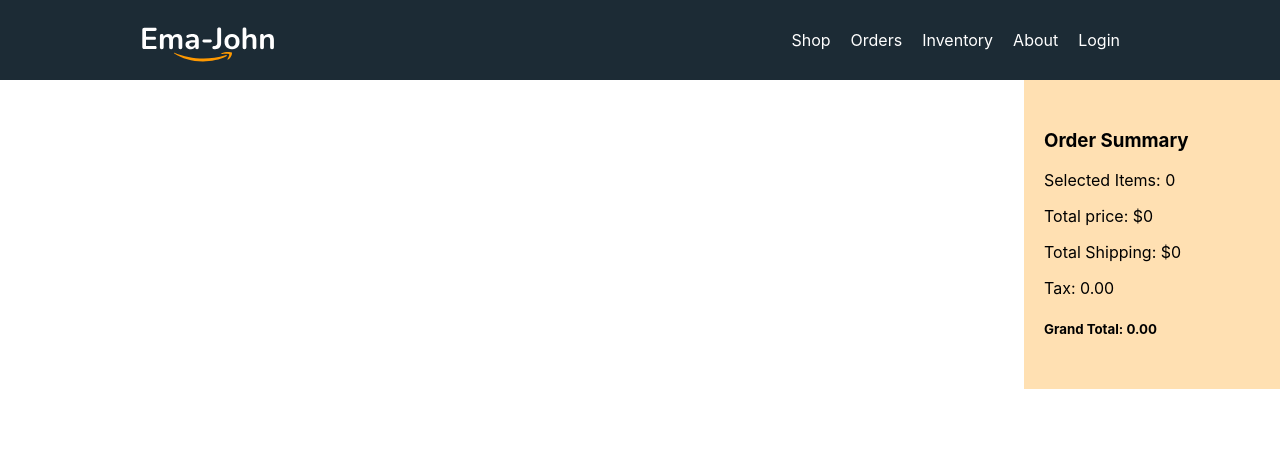
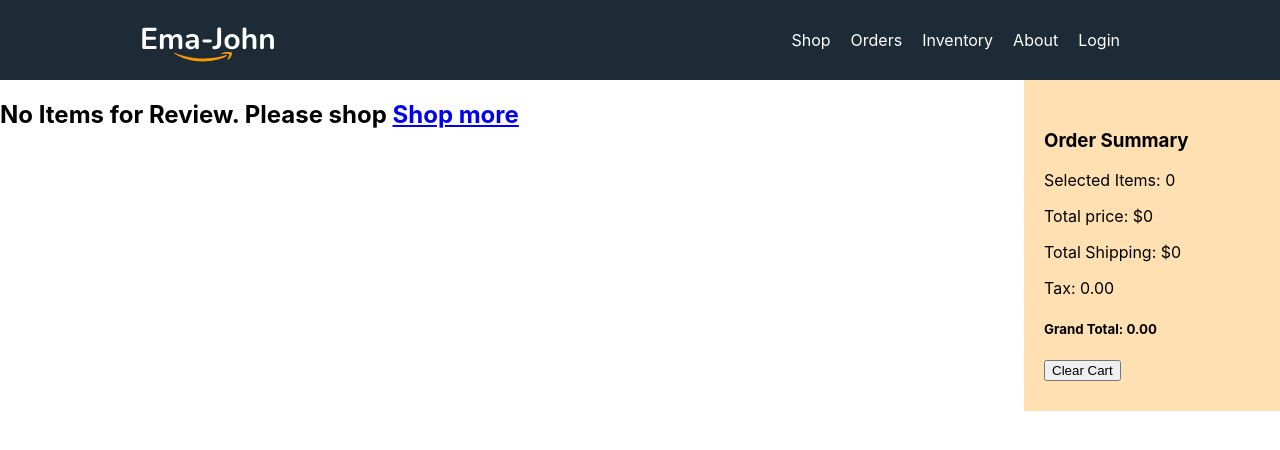
Before and after one commit to sowmik-sec/ama-zon-clone, a React (Create React App) app: page /orders in a window 1280 px wide. Shown: the top 450 px of the page. Built offline with nearby package versions, Linux system fonts and the light colour scheme.

Commit message:
children props and more

```diff
--- a/src/components/Cart/Cart.js
+++ b/src/components/Cart/Cart.js
@@ -1,7 +1,7 @@
 import React from "react";
 import "./Cart.css";
 
-const Cart = ({ cart }) => {
+const Cart = ({ cart, clearCart, children }) => {
   let total = 0,
     shipping = 0,
     quantity = 0;
@@ -20,6 +20,8 @@
       <p>Total Shipping: ${shipping}</p>
       <p>Tax: {tax.toFixed(2)}</p>
       <h5>Grand Total: {grandTotal.toFixed(2)}</h5>
+      <button onClick={clearCart}>Clear Cart</button>
+      {children}
     </div>
   );
 };
--- a/src/components/Orders/Orders.js
+++ b/src/components/Orders/Orders.js
@@ -1,16 +1,20 @@
 import React, { useState } from "react";
-import { useLoaderData } from "react-router-dom";
-import { removeFromDb } from "../../utilities/fakedb";
+import { Link, useLoaderData } from "react-router-dom";
+import { deleteShoppingCart, removeFromDb } from "../../utilities/fakedb";
 import Cart from "../Cart/Cart";
 import ReviewItem from "../ReviewItem/ReviewItem";
 
 const Orders = () => {
-  const { products, initialCart } = useLoaderData();
+  const { initialCart } = useLoaderData();
   const [cart, setCart] = useState(initialCart);
   const handleRemoveItem = (id) => {
     const remaining = cart.filter((product) => product.id !== id);
     setCart(remaining);
     removeFromDb(id);
+  };
+  const clearCart = () => {
+    setCart([]);
+    deleteShoppingCart();
   };
   return (
     <div className="shop-container">
@@ -22,9 +26,14 @@
             handleRemoveItem={handleRemoveItem}
           />
         ))}
+        {cart.length === 0 && (
+          <h2>
+            No Items for Review. Please shop <Link to="/">Shop more</Link>
+          </h2>
+        )}
       </div>
       <div className="cart-container">
-        <Cart cart={cart} />
+        <Cart clearCart={clearCart} cart={cart} />
       </div>
     </div>
   );
--- a/src/components/Shop/Shop.js
+++ b/src/components/Shop/Shop.js
@@ -3,12 +3,20 @@
 import React, { useEffect, useState } from "react";
 import Product from "../Product/Product";
 import Cart from "../Cart/Cart";
-import { addToDb, getStoredCart } from "../../utilities/fakedb";
-import { useLoaderData } from "react-router-dom";
+import {
+  addToDb,
+  deleteShoppingCart,
+  getStoredCart,
+} from "../../utilities/fakedb";
+import { Link, useLoaderData } from "react-router-dom";
 
 const Shop = () => {
   const products = useLoaderData();
   const [cart, setCart] = useState([]);
+  const clearCart = () => {
+    setCart([]);
+    deleteShoppingCart();
+  };
   useEffect(() => {
     const storedCart = getStoredCart();
     const savedCart = [];
@@ -50,7 +58,11 @@
         ))}
       </div>
       <div className="cart-container">
-        <Cart cart={cart}></Cart>
+        <Cart clearCart={clearCart} cart={cart}>
+          <Link to="/orders">
+            <button>Review Order</button>
+          </Link>
+        </Cart>
       </div>
     </div>
   );
```
